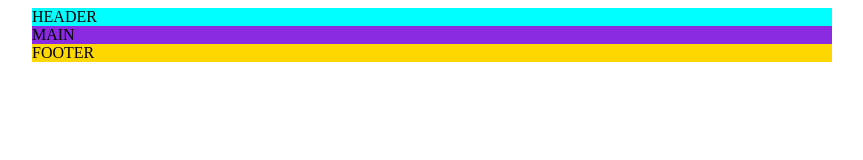
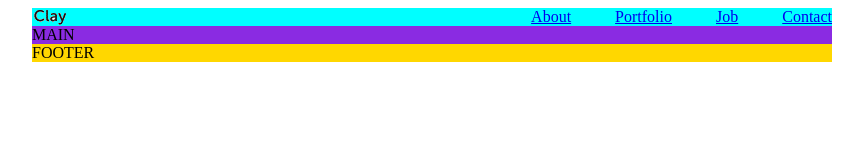
Before and after one commit to sauliuskarlinskas/astronautas-2, a website: page index.html in a window 1280 px wide. Shown: the whole page, without its empty margins (208-1071 px from the left). Drawn offline with Linux system fonts and the light colour scheme.

Commit message:
Header style

```diff
--- a/index.html
+++ b/index.html
@@ -13,10 +13,30 @@
         margin-left: calc(50% - 400px);
        }
 
-
         header{
+            display: flex;
+            gap: 20px;
+            align-items: center;
+            justify-content: space-between ;
             background-color: aqua;
          }
+
+         img {
+
+         }
+
+         nav {
+
+         }
+
+         a {
+            margin-right: 40px;
+
+         }
+         a:last-child{
+            margin-right: 0;
+         }
+
          main{
             background-color: blueviolet;
          }
@@ -27,7 +47,15 @@
 </head>
 
 <body>
-    <header>HEADER</header>
+    <header>
+      <img src="./logo.png" alt="Logo">
+      <nav>
+         <a href="#">About</a>
+         <a href="#">Portfolio</a>
+         <a href="#">Job</a>
+         <a href="#">Contact</a>
+      </nav>
+    </header>
 
     <main>MAIN</main>
 
```
Also changed, not shown: logo.png (added).
